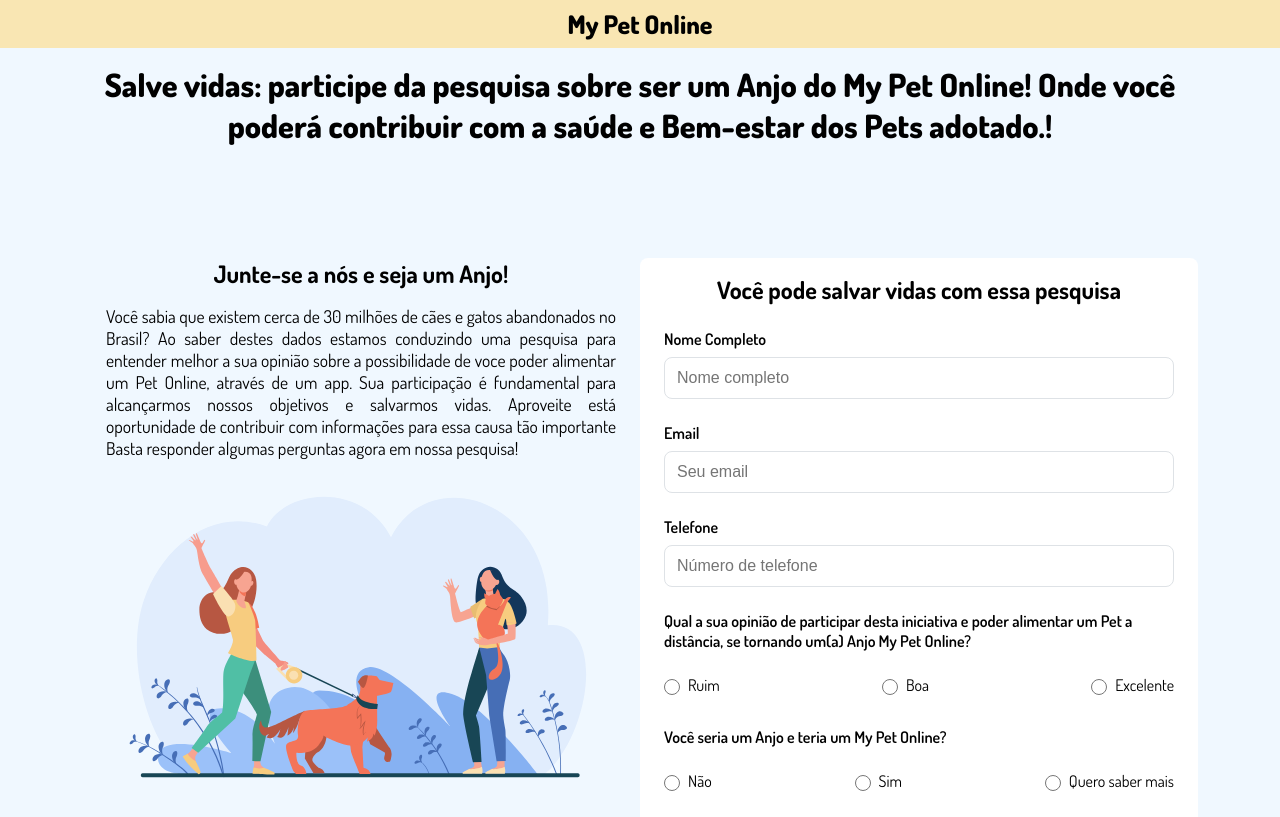
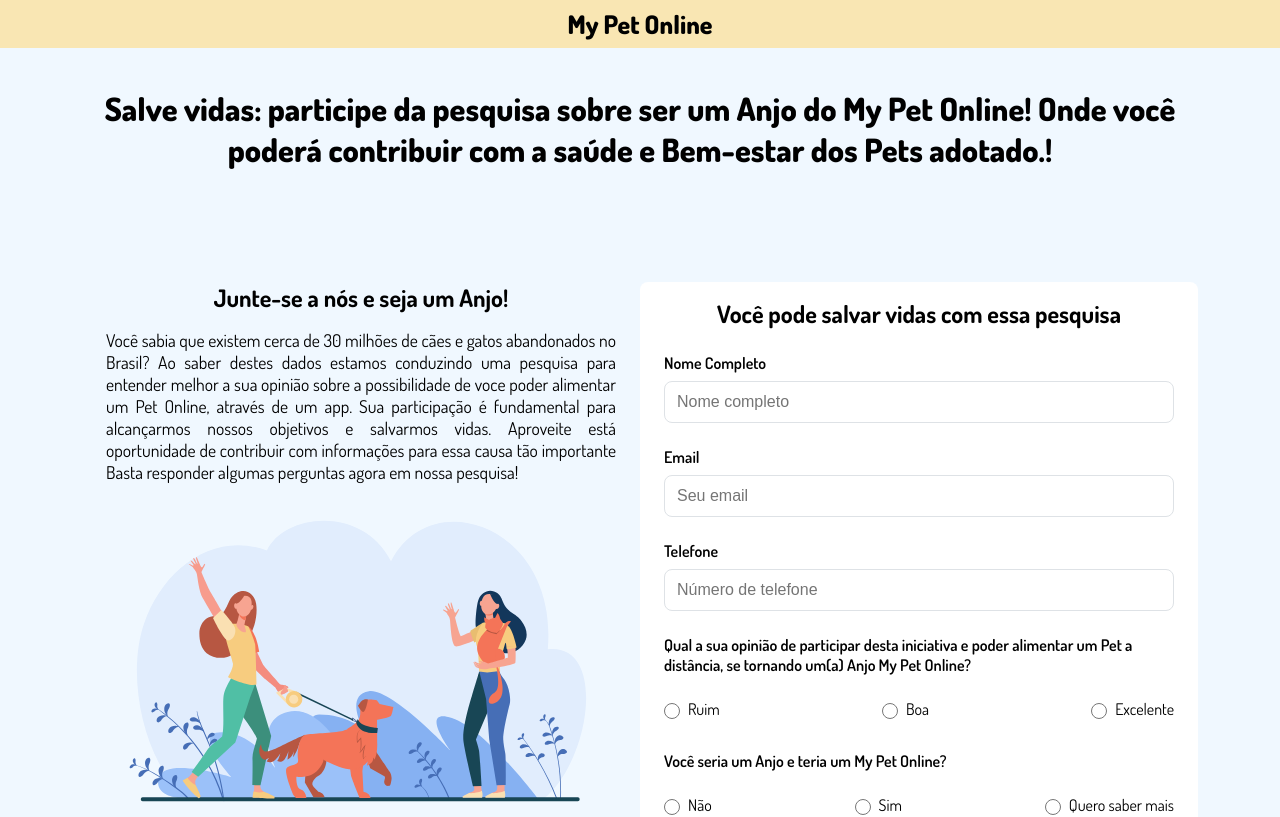
Before and after one commit to LeandroGazoli/my-pet-online-landpage-frontend, a Next.js app: page / in a window 1280 px wide. Shown: the top 817 px of the page. Built offline with nearby package versions, Linux system fonts and the light colour scheme.

Commit message:
margin-top title

```diff
--- a/src/sections/Home/index.tsx
+++ b/src/sections/Home/index.tsx
@@ -3,10 +3,9 @@ import styles from './styles.module.scss';
 
 import Swal from 'sweetalert2';
 import withReactContent from 'sweetalert2-react-content';
-import { FormEvent } from 'react';
 import { toast } from 'react-toastify';
 
-import { useForm, SubmitHandler } from 'react-hook-form';
+import { useForm } from 'react-hook-form';
 import * as yup from 'yup';
 import { yupResolver } from '@hookform/resolvers/yup';
 
--- a/src/sections/Home/styles.module.scss
+++ b/src/sections/Home/styles.module.scss
@@ -65,6 +65,7 @@
   text-align: center;
   padding: 1rem 1rem;
   flex: 0 0 auto;
+  margin-top: 1.5rem;
 }
 
 .forms {
```
